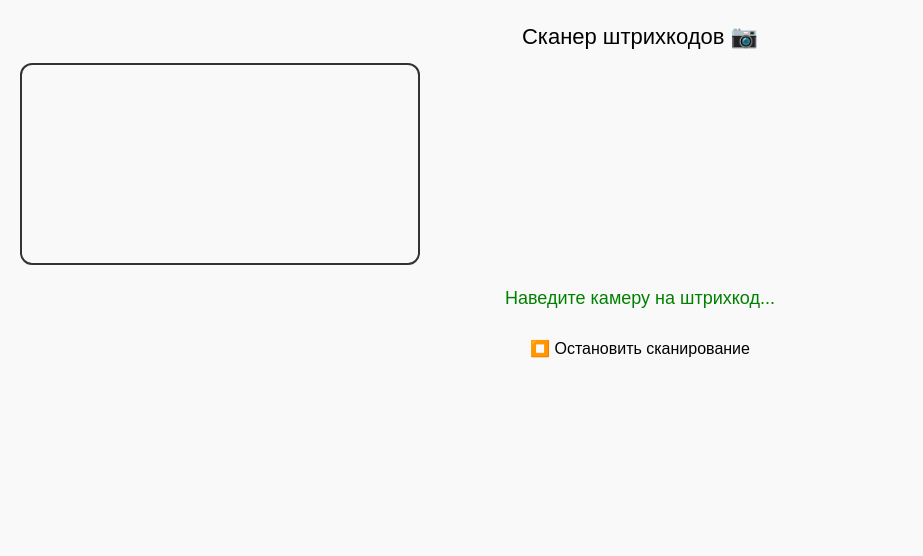
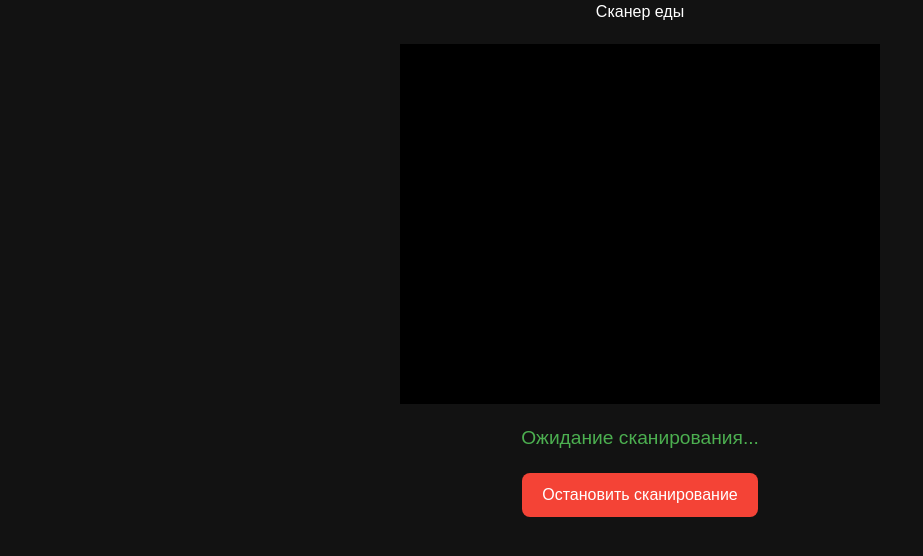
Before and after one commit to LorenzsaAleksandr/FitBot, a plain HTML site: page docs/index.html in a window 1280 px wide. Shown: the whole page, without its empty margins (0-923 px from the left). Drawn offline with nearby package versions, Linux system fonts and the light colour scheme.

Commit message:
Update index.html

```diff
--- a/docs/index.html
+++ b/docs/index.html
@@ -3,15 +3,56 @@
 <head>
   <meta charset="UTF-8" />
   <meta name="viewport" content="width=device-width, initial-scale=1.0"/>
-  <title>Сканер штрихкодов</title>
-  <link rel="stylesheet" href="style.css" />
+  <title>Сканер штрих-кодов</title>
+  <script src="https://unpkg.com/@zxing/browser@latest"></script>
+  <style>
+    body {
+      font-family: sans-serif;
+      margin: 0;
+      padding: 0;
+      display: flex;
+      flex-direction: column;
+      align-items: center;
+      background-color: #121212;
+      color: white;
+    }
+    #video-container {
+      width: 100%;
+      max-width: 480px;
+      aspect-ratio: 4/3;
+      background-color: black;
+      margin-top: 20px;
+    }
+    #video {
+      width: 100%;
+      height: 100%;
+      object-fit: cover;
+    }
+    #result {
+      margin-top: 20px;
+      font-size: 1.2em;
+      color: #4caf50;
+    }
+    button {
+      margin-top: 20px;
+      padding: 10px 20px;
+      font-size: 1em;
+      background-color: #f44336;
+      color: white;
+      border: none;
+      border-radius: 8px;
+      cursor: pointer;
+    }
+  </style>
 </head>
 <body>
-  <h1>Сканер штрихкодов 📷</h1>
-  <video id="video" playsinline></video>
-  <div id="result">Наведите камеру на штрихкод...</div>
-  <button id="stop">⏹️ Остановить сканирование</button>
-  <script src="https://unpkg.com/@zxing/browser@latest"></script>
+  <h1>Сканер еды</h1>
+  <div id="video-container">
+    <video id="video" autoplay muted playsinline></video>
+  </div>
+  <div id="result">Ожидание сканирования...</div>
+  <button id="stop-btn">Остановить сканирование</button>
+
   <script src="script.js"></script>
 </body>
 </html>
```
